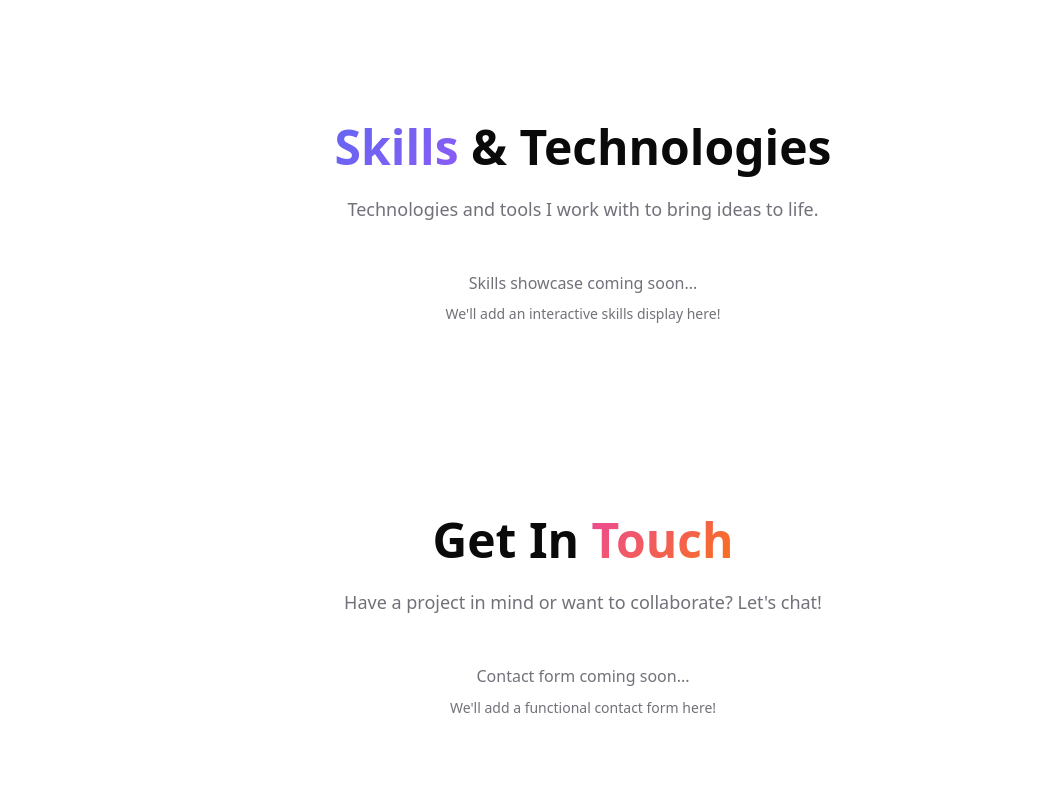
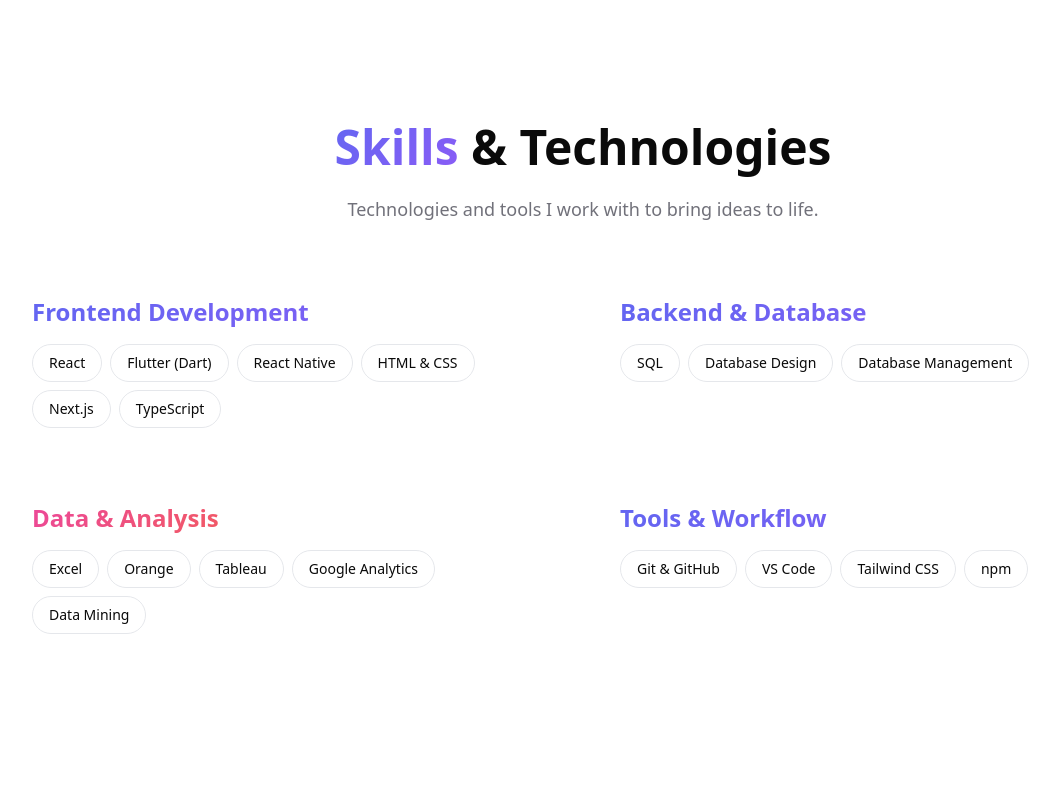
Before and after one commit to Nut-Phitsavath/portfolio, a Next.js app: page / in a window 1280 px wide. Shown: the part 1740-2540 px from the top of the page, without its empty margins (57-1117 px from the left). Built offline with nearby package versions, Linux system fonts and the light colour scheme.

Commit message:
Add comprehensive skills section with categorized cards

```diff
--- a/app/page.tsx
+++ b/app/page.tsx
@@ -202,8 +202,8 @@
                   initial={{ opacity: 0, y: 20 }}
                   whileInView={{ opacity: 1, y: 0 }}
                   viewport={{ once: true }}
-                  transition={{ duration: 0.6, delay: index * 0.2 }}
-                  whileHover={{ y: -10, scale: 1.05 }}
+                  transition={{ duration: 0.3, delay: index * 0.1 }}
+                  whileHover={{ y: -10, scale: 1.05, transition: { duration: 0.2 } }}
                   className="p-6 rounded-2xl glass hover:shadow-xl transition-all"
                 >
                   <h3 className="text-2xl font-semibold mb-3">{item.title}</h3>
@@ -239,7 +239,7 @@
         </div>
       </section>
 
-      {/* Skills Section Placeholder */}
+      {/* Skills Section */}
       <section id="skills" className="py-24 px-6 bg-muted/30">
         <div className="max-w-6xl mx-auto">
           <motion.div
@@ -247,19 +247,101 @@
             whileInView={{ opacity: 1, y: 0 }}
             viewport={{ once: true }}
             transition={{ duration: 0.6 }}
-            className="text-center"
+            className="text-center mb-12"
           >
             <h2 className="text-4xl md:text-5xl font-bold mb-6">
               <span className="gradient-text">Skills</span> & Technologies
             </h2>
-            <p className="text-lg text-muted-foreground max-w-2xl mx-auto mb-12">
+            <p className="text-lg text-muted-foreground max-w-2xl mx-auto">
               Technologies and tools I work with to bring ideas to life.
             </p>
-            <div className="text-muted-foreground">
-              <p>Skills showcase coming soon...</p>
-              <p className="text-sm mt-2">We'll add an interactive skills display here!</p>
-            </div>
           </motion.div>
+
+          <div className="grid grid-cols-1 md:grid-cols-2 gap-6">
+            {/* Frontend Development */}
+            <motion.div
+              initial={{ opacity: 0, y: 20 }}
+              whileInView={{ opacity: 1, y: 0 }}
+              viewport={{ once: true }}
+              transition={{ duration: 0.3, delay: 0 }}
+              className="p-6 rounded-2xl glass hover:shadow-xl transition-all"
+            >
+              <h3 className="text-2xl font-bold mb-4 gradient-text">Frontend Development</h3>
+              <div className="flex flex-wrap gap-2">
+                {['React', 'Flutter (Dart)', 'React Native', 'HTML & CSS', 'Next.js', 'TypeScript'].map((skill, i) => (
+                  <span
+                    key={i}
+                    className="px-4 py-2 rounded-full bg-primary/10 text-foreground border border-primary/20 hover:bg-primary/20 transition-colors text-sm"
+                  >
+                    {skill}
+                  </span>
+                ))}
+              </div>
+            </motion.div>
+
+            {/* Backend & Database */}
+            <motion.div
+              initial={{ opacity: 0, y: 20 }}
+              whileInView={{ opacity: 1, y: 0 }}
+              viewport={{ once: true }}
+              transition={{ duration: 0.3, delay: 0.1 }}
+              className="p-6 rounded-2xl glass hover:shadow-xl transition-all"
+            >
+              <h3 className="text-2xl font-bold mb-4 gradient-text">Backend & Database</h3>
+              <div className="flex flex-wrap gap-2">
+                {['SQL', 'Database Design', 'Database Management'].map((skill, i) => (
+                  <span
+                    key={i}
+                    className="px-4 py-2 rounded-full bg-secondary/10 text-foreground border border-secondary/20 hover:bg-secondary/20 transition-colors text-sm"
+                  >
+                    {skill}
+                  </span>
+                ))}
+              </div>
+            </motion.div>
+
+            {/* Data & Analysis */}
+            <motion.div
+              initial={{ opacity: 0, y: 20 }}
+              whileInView={{ opacity: 1, y: 0 }}
+              viewport={{ once: true }}
+              transition={{ duration: 0.3, delay: 0.2 }}
+              className="p-6 rounded-2xl glass hover:shadow-xl transition-all"
+            >
+              <h3 className="text-2xl font-bold mb-4 gradient-accent-text">Data & Analysis</h3>
+              <div className="flex flex-wrap gap-2">
+                {['Excel', 'Orange', 'Tableau', 'Google Analytics', 'Data Mining'].map((skill, i) => (
+                  <span
+                    key={i}
+                    className="px-4 py-2 rounded-full bg-accent/10 text-foreground border border-accent/20 hover:bg-accent/20 transition-colors text-sm"
+                  >
+                    {skill}
+                  </span>
+                ))}
+              </div>
+            </motion.div>
+
+            {/* Tools & Workflow */}
+            <motion.div
+              initial={{ opacity: 0, y: 20 }}
+              whileInView={{ opacity: 1, y: 0 }}
+              viewport={{ once: true }}
+              transition={{ duration: 0.3, delay: 0.3 }}
+              className="p-6 rounded-2xl glass hover:shadow-xl transition-all"
+            >
+              <h3 className="text-2xl font-bold mb-4 gradient-text">Tools & Workflow</h3>
+              <div className="flex flex-wrap gap-2">
+                {['Git & GitHub', 'VS Code', 'Tailwind CSS', 'npm'].map((skill, i) => (
+                  <span
+                    key={i}
+                    className="px-4 py-2 rounded-full bg-primary/10 text-foreground border border-primary/20 hover:bg-primary/20 transition-colors text-sm"
+                  >
+                    {skill}
+                  </span>
+                ))}
+              </div>
+            </motion.div>
+          </div>
         </div>
       </section>
 
```
